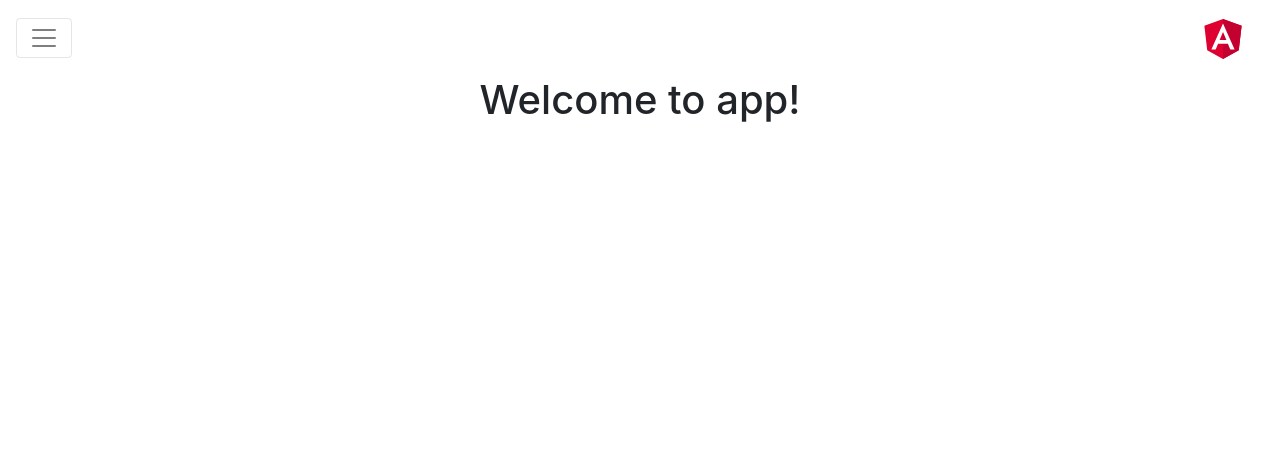
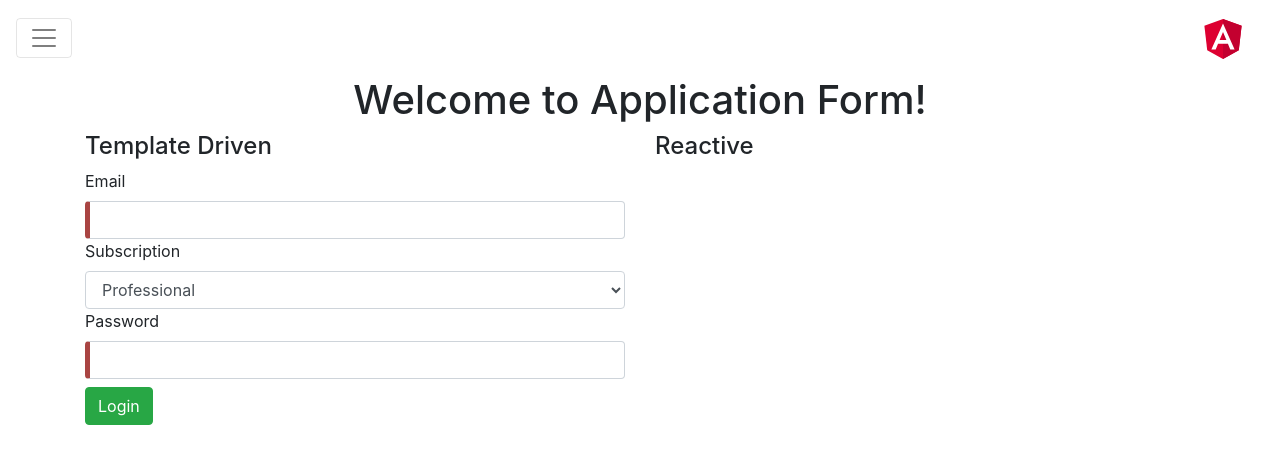
Before and after one commit to vuanhtu1993/Angular4, an Angular app: page / in a window 1280 px wide. Shown: the top 464 px of the page. Built offline with nearby package versions, Linux system fonts and the light colour scheme.

Commit message:
1. Form Template driven done

```diff
--- a/src/app/app.component.html
+++ b/src/app/app.component.html
@@ -6,6 +6,6 @@
       Welcome to {{ title }}!
     </h1>
   </div>
-
+  <app-form></app-form>
 
 </div>
--- a/src/app/app.component.ts
+++ b/src/app/app.component.ts
@@ -1,4 +1,5 @@
-import { Component } from '@angular/core';
+import {Component, ViewChild} from '@angular/core';
+import {NgForm} from '@angular/forms';
 
 @Component({
   selector: 'app-root',
@@ -6,5 +7,6 @@ import { Component } from '@angular/core';
   styleUrls: ['./app.component.css']
 })
 export class AppComponent {
-  title = 'app';
+  title = 'Application Form';
+
 }
--- /dev/null
+++ b/src/app/component/form/form.component.css
@@ -0,0 +1,7 @@
+input.ng-valid {
+  border-left: 5px solid #42A948; /* green */
+}
+
+.ng-invalid:not(form)  {
+  border-left: 5px solid #a94442; /* red */
+}
--- /dev/null
+++ b/src/app/component/form/form.component.html
@@ -0,0 +1,60 @@
+<div class="form">
+  <div class="row">
+    <div class="col-sm-6">
+      <h4> Template Driven</h4>
+      <form class="form-group" #form1="ngForm">
+        <label for="email">Email</label>
+        <input class="form-control"
+               id="email" name="email" type="text" required ngModel email #email="ngModel">
+        <div *ngIf="email.invalid && (email.dirty || email.touched)" class="alert alert-danger">
+          <div *ngIf="email.errors.email">
+            Email is not valid
+          </div>
+          <div *ngIf="email.errors.required">
+            Email is required.
+          </div>
+        </div>
+        <label for="subscription">Subscription</label>
+        <select name="subscription" id="subscription" class="form-control" #subscription>
+          <option value="basic">Basic</option>
+          <option value="advanced">Advanced</option>
+          <option value="professional" selected>Professional</option>
+        </select>
+        <label for="password">Password</label>
+        <input class="form-control"
+               id="password" name="password" type="password" ngModel required #password="ngModel">
+        <div *ngIf="password.invalid && (password.dirty || password.touched)" class="alert alert-danger">
+          <div *ngIf="password.errors.required">
+            Password is required.
+          </div>
+        </div>
+        <!--<label for="name">Name</label>-->
+        <!--<input id="name" name="name" class="form-control"-->
+               <!--required minlength="4" ngModel #name="ngModel">-->
+        <!--<div *ngIf="name.invalid && (name.dirty || name.touched)"-->
+             <!--class="alert alert-danger">-->
+          <!--<div *ngIf="name.errors.required">-->
+            <!--Name is required.-->
+          <!--</div>-->
+          <!--<div *ngIf="name.errors.minlength">-->
+            <!--Name must be at least 4 characters long.-->
+          <!--</div>-->
+        <!--</div>-->
+
+        <button class="btn btn-success mt-2" type="submit"
+                (click)="onClickShow(email.value, password.value, subscription.value)">Login
+        </button>
+      </form>
+      <div class="card card-block" *ngIf="email1">
+        <h4>Email: {{email1}} </h4>
+        <p><em>Password: {{password1}} </em></p>
+        <p>{{subscription1}}</p>
+      </div>
+    </div>
+
+    <div class="col-sm-6">
+      <h4>Reactive</h4>
+
+    </div>
+  </div>
+</div>
--- /dev/null
+++ b/src/app/component/form/form.component.ts
@@ -0,0 +1,27 @@
+import {Component, OnInit, ViewChild} from '@angular/core';
+import {NgForm} from '@angular/forms';
+declare const $;
+@Component({
+  selector: 'app-form',
+  templateUrl: './form.component.html',
+  styleUrls: ['./form.component.css']
+})
+
+export class FormComponent implements OnInit {
+  @ViewChild('form1') form1: NgForm;
+  email1 = '';
+  password1 = '';
+  subscription1 = '';
+  constructor() { }
+  ngOnInit() {
+  }
+  onClickShow(email, password, subscription) {
+    console.log(email, password, subscription);
+    if (this.form1.valid === true) {
+      this.email1 = email;
+      this.password1 = password;
+      this.subscription1 = subscription;
+      this.form1.reset();
+    }
+  }
+}
```
Also changed, not shown: src/app/app.module.ts (+6 -2 lines), 1 other file (tests, documents, lock files or other folders).
